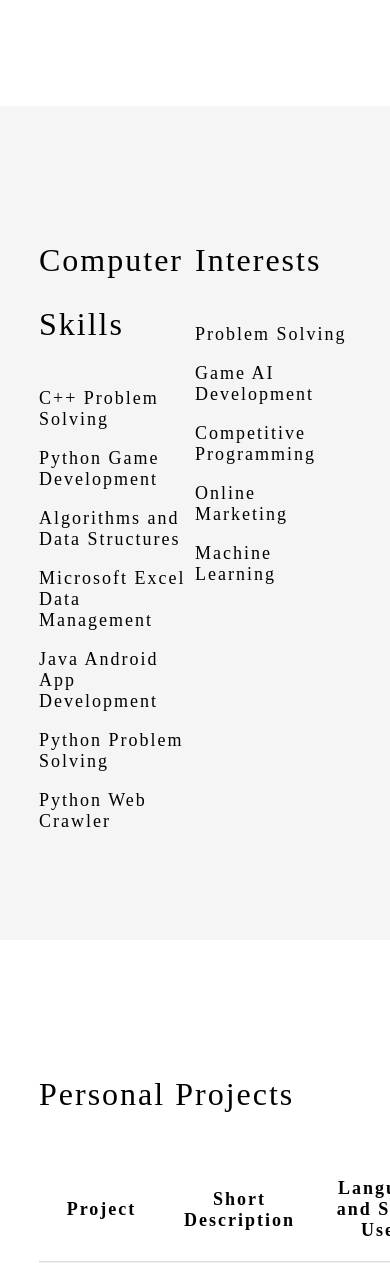
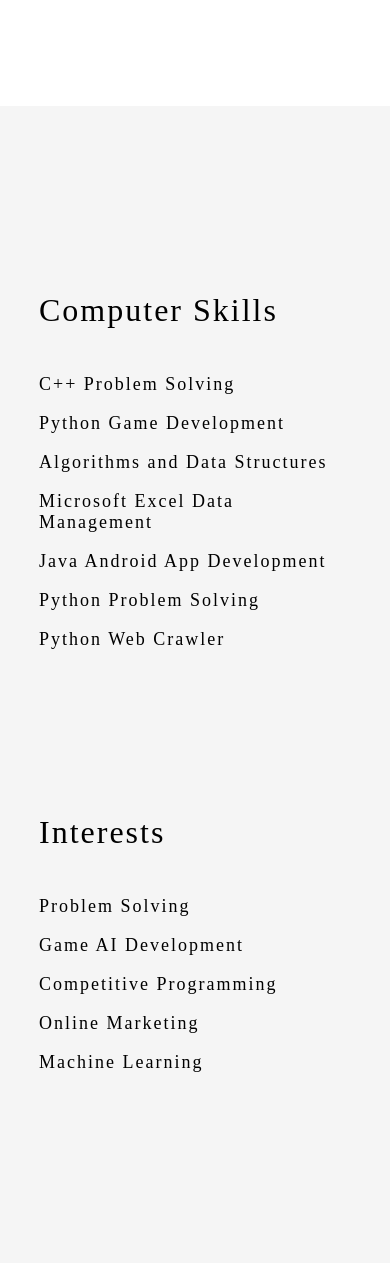
Before and after one commit to JonathanGun/jonathangun.github.io, a PHP site: page /index.html in a window 390 px wide; the page is wider, and only the part inside the window is pictured. Shown: the part 3025-4288 px from the top of that part. Run offline with PHP 8.4, Linux system fonts and the light colour scheme; some web fonts are replaced.

Commit message:
fix responsiveness

```diff
--- a/style.css
+++ b/style.css
@@ -256,6 +256,12 @@
 /* -------------------------------- */
 
 /* ----- For lower screen resolution ---*/
+@media only screen and (max-width:1500px) {
+  .block-content {
+    width: 80%;
+  }
+}
+
 @media only screen and (max-width:1000px) {
   .myname {
     left: 50px;
@@ -273,12 +279,14 @@
     width: 80%;
   }
 
-  .edu>div {
+  .edu>div,
+  .skill>div {
     display: flex;
     flex-direction: column;
   }
 
-  .edu>div div {
+  .edu>div div,
+  .skill>div div {
     padding: 50px 0;
   }
 
```
